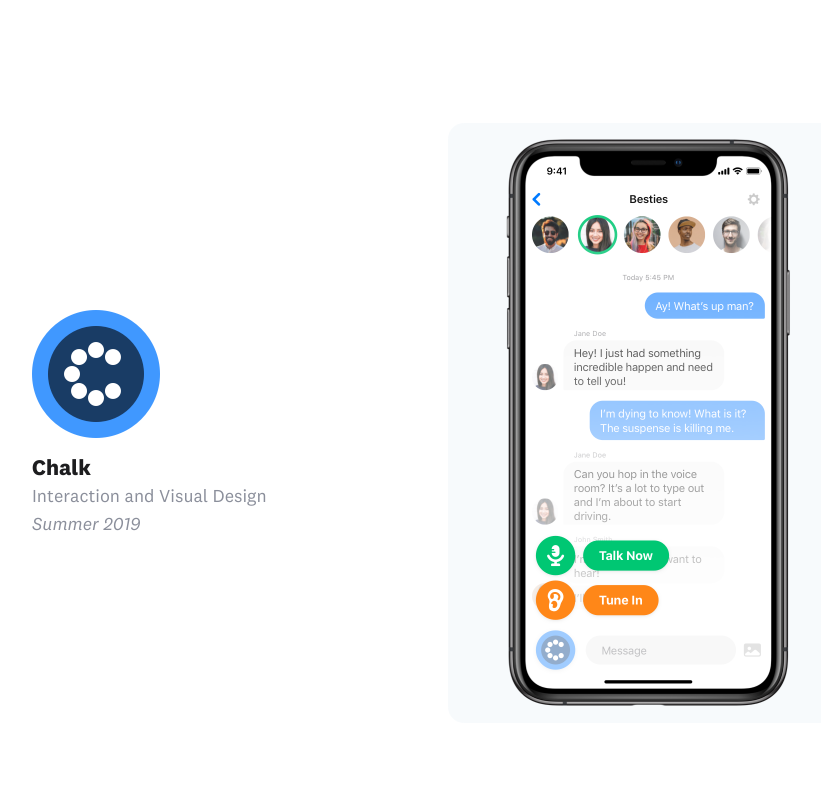
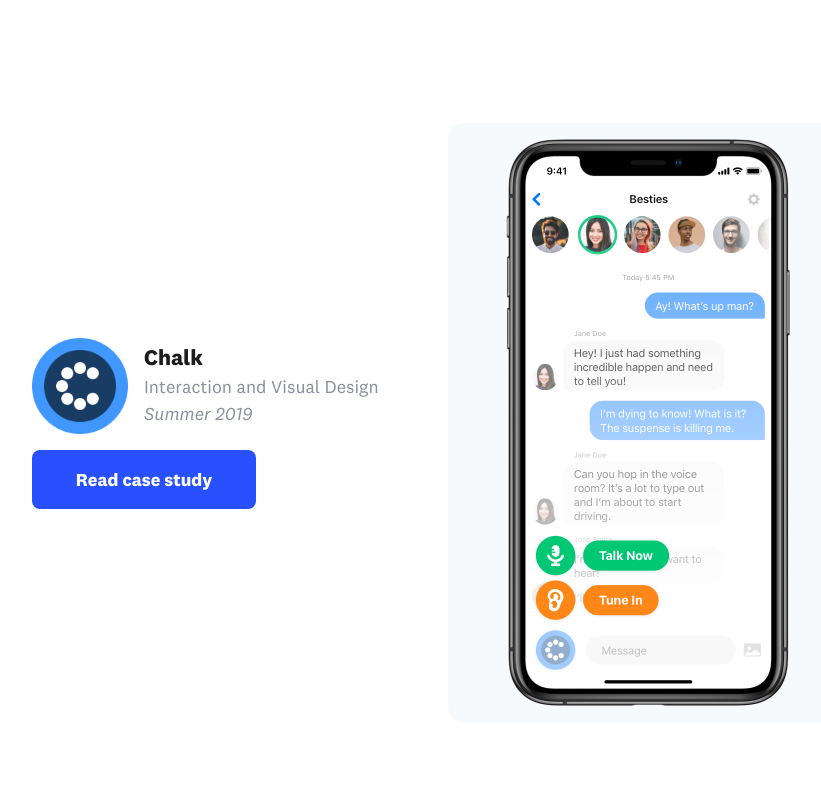
Before and after one commit to gavinmn/nelson.co, a Gatsby site: page / in a window 1280 px wide. Shown: the part 820-1620 px from the top of the page, without its empty margins (200-1021 px from the left). Built offline with nearby package versions, Linux system fonts and the light colour scheme; Gatsby itself is replaced by a stand-in of ours; a web font is replaced by a local one.

Commit message:
added a button and editing cs link layout

```diff
--- /dev/null
+++ b/src/components/buttonprimary.js
@@ -0,0 +1,47 @@
+import React from "react"
+import { Link } from "gatsby"
+import styled from "styled-components"
+import { device } from "./device"
+
+
+const ButtonOutter = styled.div`
+	padding: .25rem;
+	width: 100%;
+	background-color: #2950ff;
+	border-radius: 8px;
+	transition: all .4s ease-in-out;
+	display: flex;
+  	align-items: center;
+  	justify-content: center;
+
+	&:hover {
+		transform: scale(1.03);
+		box-shadow: 0 2px 8px 0 rgba(15,48,198,0.35);
+		cursor:pointer;
+	}
+
+	@media ${device.desktop} {
+		width:6rem;
+		padding: .5rem;
+	}
+
+`
+
+const ButtonText = styled.p`
+	font-size:16px;
+	font-weight: bold;
+	color: #ffffff;
+	margin: 0 auto;
+
+	@media ${device.desktop} {
+		font-size: 18px;
+	}
+`
+
+const ButtonPrimary = props => (
+		<ButtonOutter>
+			<ButtonText>{props.text}</ButtonText>
+		</ButtonOutter>
+)
+
+export default ButtonPrimary
--- a/src/components/casestudy.js
+++ b/src/components/casestudy.js
@@ -37,17 +37,19 @@ const ProjectImage = styled(Img)`
 `
 
 const CaseStudy = props => (
-	<ProjectLink to={props.link}>
+	// <ProjectLink to={props.link}>
 		<Container>
 			<ProjectInfo
 				logo={props.logo}
 				title={props.title}
 				subtitle={props.subtitle}
 				date={props.date}
+				buttonlink={props.buttonlink}
+				buttontext={props.buttontext}
 			/>
 			<ProjectImage fluid={props.image} alt="" />
 		</Container>
-	</ProjectLink>
+	// </ProjectLink>
 )
 
 export default CaseStudy
--- a/src/components/device.js
+++ b/src/components/device.js
@@ -1,7 +1,7 @@
 const sizes = {
-	mobile: 722
+	desktop: 722
 }
 
 export const device = {
-	mobile: `(min-width: ${sizes.mobile}px)`,
+	desktop: `(min-width: ${sizes.desktop}px)`,
 }
--- a/src/components/header.js
+++ b/src/components/header.js
@@ -17,7 +17,7 @@ const StyledHeader = styled.div`
   transition: .4s ease-in-out;
 
 
-  @media ${device.mobile} {
+  @media ${device.desktop} {
     padding: ${props => props.scrolled ? ".25rem 0" : ".5rem 0"};
   }
 `
--- a/src/components/portfoliocontainer.js
+++ b/src/components/portfoliocontainer.js
@@ -4,7 +4,7 @@ import { device } from "./device"
 const PortfolioContainer = styled.div`
 	margin: 8rem 0 4rem 0;
 
-	@media ${device.mobile} {
+	@media ${device.desktop} {
 		margin: 4rem 0 4rem 0;
 	}
 `
--- a/src/components/projectinfo.js
+++ b/src/components/projectinfo.js
@@ -2,27 +2,52 @@ import React from "react"
 import Img from "gatsby-image"
 import styled from "styled-components"
 import ProjectInfoText from "./projectinfotext"
+import ButtonPrimary from "./buttonprimary"
 
-const Container = styled.p`
+const Container = styled.div`
+	display: grid;
+	align-items: center;
+	grid-gap: 16px;
+	grid-template-columns: 3rem auto;
+	grid-template-rows: auto auto;
+
 	@media only screen and (min-width: 445px) {
 		align-self: center;
 	}
 `
 
 const Logo = styled(Img)`
-	width: 4rem;
-	height: 4rem;
-	margin-bottom: .5rem;
+	grid-column: 1;
+	align-self: center;
+	width: 3rem;
+	height: 3rem;
+`
+
+const InfoContainer = styled.div`
+	grid-column: 2;
+	align-self: center;
+`
+
+const ButtonContainer = styled.div`
+	grid-column: span 2;
 `
 
 const ProjectInfo = props => (
 	<Container>
 		<Logo fluid={props.logo} alt="" />
-		<ProjectInfoText
-			title={props.title}
-			subtitle={props.subtitle}
-			date={props.date}
-		/>
+		<InfoContainer>
+			<ProjectInfoText
+				title={props.title}
+				subtitle={props.subtitle}
+				date={props.date}
+			/>
+		</InfoContainer>
+		<ButtonContainer>
+			<ButtonPrimary
+				link={props.butotnlink}
+				text={props.buttontext}
+			/>
+		</ButtonContainer>
 	</Container>
 )
 
--- a/src/components/projectinfotext.js
+++ b/src/components/projectinfotext.js
@@ -2,6 +2,7 @@ import React from "react"
 import styled from "styled-components"
 import Secondary from "./secondary"
 import { device } from "./device"
+
 
 const Info = styled.p`
 	margin-left: .5rem;
@@ -9,7 +10,7 @@ const Info = styled.p`
 	line-height: 1.25;
 
 
-	@media ${device.mobile} {
+	@media ${device.desktop} {
 		margin-left: 0;
 	}
 `
--- a/src/components/secondary.js
+++ b/src/components/secondary.js
@@ -5,7 +5,7 @@ const Secondary = styled.span`
 	color: #8B8F9B;
 	font-size: 14px;
 
-	@media ${device.mobile} {
+	@media ${device.desktop} {
 		font-size: 18px;
 	}
 `
--- a/src/components/typography.js
+++ b/src/components/typography.js
@@ -17,6 +17,7 @@ export const GlobalStyle = createGlobalStyle `
 
 	    font-weight: normal;
 	    font-style: normal;
+	    font-display: fallback;
 	}
 
 	@font-face {
@@ -25,6 +26,7 @@ export const GlobalStyle = createGlobalStyle `
 
 	    font-weight: normal;
 	    font-style: italic;
+	    font-display: fallback;
 	}
 
 	@font-face {
@@ -33,6 +35,7 @@ export const GlobalStyle = createGlobalStyle `
 
 	    font-weight: bold;
 	    font-style: normal;
+	    font-display: fallback;
 	}
 
 	* {
--- a/src/pages/index.js
+++ b/src/pages/index.js
@@ -31,12 +31,14 @@ const IndexPage = props => {
 	    <Hero />
 	    <a id="work"></a>
 	    <CaseStudy
-			link="chalk"
+
 			logo={props.data.chalkLogo.childImageSharp.fluid}
 			title="Chalk"
 			subtitle="Interaction and Visual Design"
 			date="Summer 2019"
 			image={props.data.chalkIntro.childImageSharp.fluid}
+			buttonlink="/chalk"
+			buttontext="Read case study"
 		/>
 
 		<CaseStudy
```
Also changed, not shown: src/components/hero.js (+4 -4 lines).
